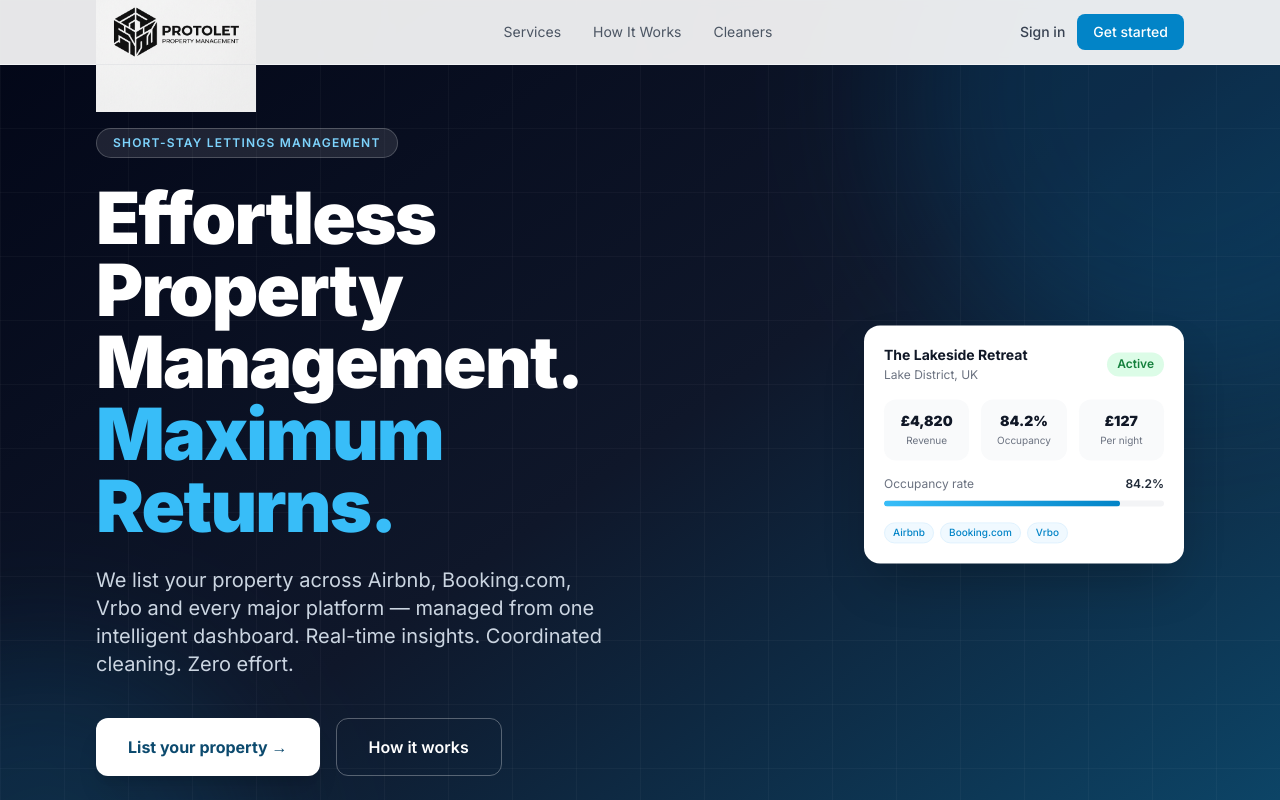
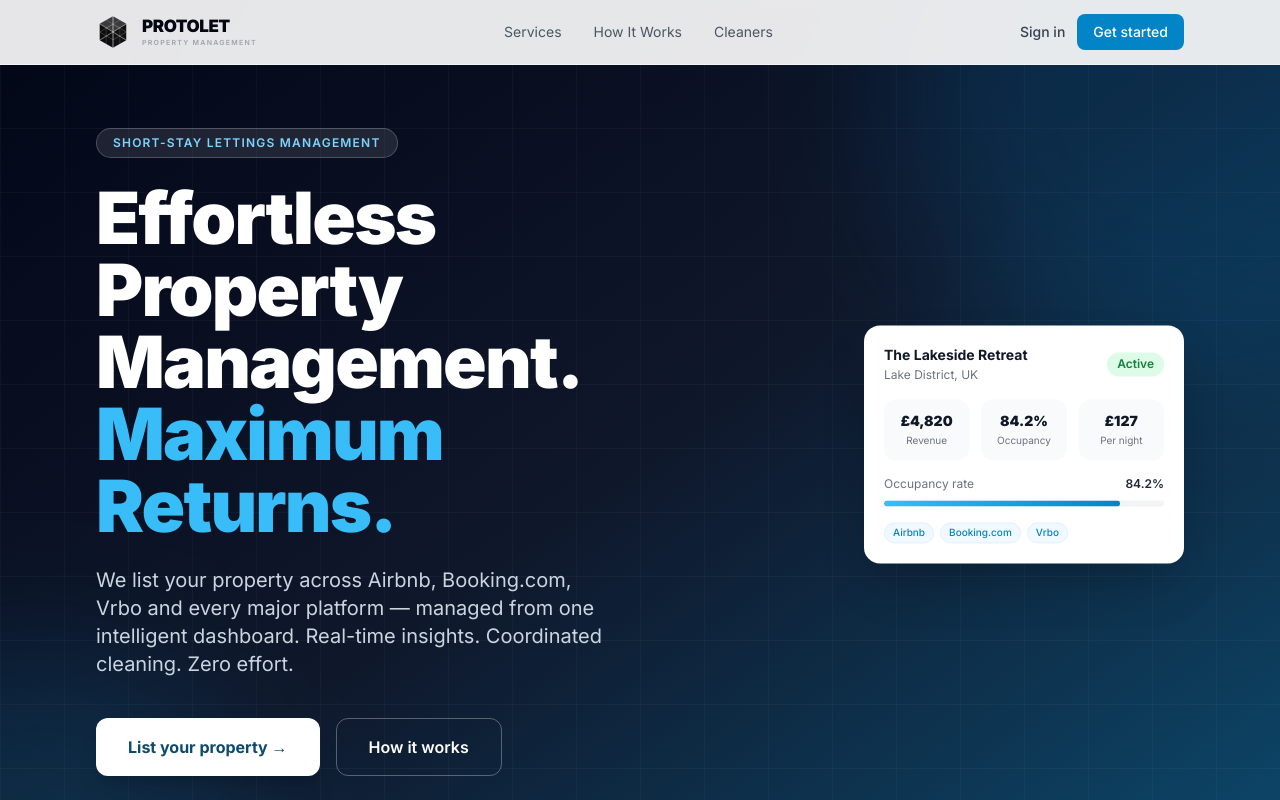
Before and after one commit to Baldry40/prestolet, a Next.js app: page / in a window 1280 px wide. Shown: the top 800 px of the page. Built offline with nearby package versions, Linux system fonts and the light colour scheme; no server answers.

Commit message:
fix: replace PNG logo with SVG component, add favicon

```diff
--- a/src/components/Footer.tsx
+++ b/src/components/Footer.tsx
@@ -1,5 +1,5 @@
 import Link from 'next/link'
-import Image from 'next/image'
+import { Logo } from '@/components/Logo'
 
 export default function Footer() {
   return (
@@ -9,7 +9,7 @@ export default function Footer() {
           {/* Col 1 — Brand */}
           <div>
             <div className="mb-3">
-              <Image src="/logo.png" alt="Prestolet" width={160} height={45} className="object-contain brightness-0 invert" />
+              <Logo size="sm" inverted />
             </div>
             <p className="text-sm text-slate-400 leading-relaxed">
               Effortless short-stay lettings management. We handle everything so you can focus on what matters.
--- /dev/null
+++ b/src/components/Logo.tsx
@@ -0,0 +1,77 @@
+import React from 'react'
+
+type LogoProps = {
+  inverted?: boolean
+  size?: 'sm' | 'md' | 'lg'
+  className?: string
+}
+
+export function Logo({ inverted = false, size = 'md', className = '' }: LogoProps) {
+  const fill = inverted ? '#ffffff' : '#111111'
+  const lineFill = inverted ? 'rgba(0,0,0,0.35)' : 'rgba(255,255,255,0.55)'
+  const subtleLineFill = inverted ? 'rgba(0,0,0,0.2)' : 'rgba(255,255,255,0.3)'
+  const cubeSize = size === 'sm' ? 34 : size === 'lg' ? 54 : 44
+  const titleSize = size === 'sm' ? 'text-[17px]' : size === 'lg' ? 'text-2xl' : 'text-[21px]'
+  const subSize = size === 'sm' ? 'text-[7px]' : 'text-[8.5px]'
+  const titleColor = inverted ? 'text-white' : 'text-gray-950'
+  const subColor = inverted ? 'text-white/50' : 'text-gray-400'
+
+  return (
+    <div className={`flex items-center gap-3 ${className}`}>
+      {/* ── Cube icon ── */}
+      <svg
+        width={cubeSize}
+        height={cubeSize}
+        viewBox="0 0 100 100"
+        fill="none"
+        xmlns="http://www.w3.org/2000/svg"
+      >
+        {/* Outer hexagon body */}
+        <polygon
+          points="50,4 89,26 89,74 50,96 11,74 11,26"
+          fill={fill}
+        />
+
+        {/* Top face tint */}
+        <polygon
+          points="50,4 89,26 50,50 11,26"
+          fill={inverted ? 'rgba(255,255,255,0.12)' : 'rgba(255,255,255,0.18)'}
+        />
+        {/* Left face tint */}
+        <polygon
+          points="11,26 50,50 50,96 11,74"
+          fill={inverted ? 'rgba(0,0,0,0.2)' : 'rgba(0,0,0,0.22)'}
+        />
+
+        {/* Primary structural lines */}
+        <line x1="50" y1="4"  x2="50" y2="96" stroke={lineFill} strokeWidth="3"   strokeLinecap="round"/>
+        <line x1="11" y1="26" x2="89" y2="74" stroke={lineFill} strokeWidth="2.5" strokeLinecap="round"/>
+        <line x1="89" y1="26" x2="11" y2="74" stroke={lineFill} strokeWidth="2.5" strokeLinecap="round"/>
+
+        {/* Left-face internal geometry */}
+        <line x1="11" y1="50" x2="50" y2="27" stroke={subtleLineFill} strokeWidth="1.8"/>
+        <line x1="11" y1="50" x2="50" y2="73" stroke={subtleLineFill} strokeWidth="1.8"/>
+        <line x1="30" y1="38" x2="30" y2="85" stroke={subtleLineFill} strokeWidth="1.4"/>
+
+        {/* Right-face internal geometry */}
+        <line x1="89" y1="50" x2="50" y2="27" stroke={subtleLineFill} strokeWidth="1.8"/>
+        <line x1="89" y1="50" x2="50" y2="73" stroke={subtleLineFill} strokeWidth="1.8"/>
+        <line x1="70" y1="38" x2="70" y2="85" stroke={subtleLineFill} strokeWidth="1.4"/>
+
+        {/* Top-face internal geometry */}
+        <line x1="30" y1="38" x2="70" y2="15" stroke={subtleLineFill} strokeWidth="1.4"/>
+        <line x1="70" y1="38" x2="30" y2="15" stroke={subtleLineFill} strokeWidth="1.4"/>
+      </svg>
+
+      {/* ── Wordmark ── */}
+      <div className="select-none">
+        <div className={`font-black tracking-tight leading-none ${titleSize} ${titleColor}`}>
+          PROTOLET
+        </div>
+        <div className={`font-semibold tracking-[0.18em] uppercase leading-none mt-1 ${subSize} ${subColor}`}>
+          Property Management
+        </div>
+      </div>
+    </div>
+  )
+}
--- a/src/components/Nav.tsx
+++ b/src/components/Nav.tsx
@@ -1,8 +1,8 @@
 'use client'
 import { useState, useEffect } from 'react'
 import Link from 'next/link'
-import Image from 'next/image'
 import { useSession, signOut } from 'next-auth/react'
+import { Logo } from '@/components/Logo'
 
 export default function Nav() {
   const { data: session } = useSession()
@@ -20,8 +20,8 @@ export default function Nav() {
       <div className="max-w-6xl mx-auto px-4 sm:px-6 lg:px-8">
         <div className="flex items-center justify-between h-16">
           {/* Logo */}
-          <Link href="/" className="flex items-center">
-            <Image src="/logo.png" alt="Prestolet" width={160} height={45} className="object-contain mix-blend-multiply" />
+          <Link href="/">
+            <Logo size="sm" />
           </Link>
 
           {/* Desktop nav links */}
```
Also changed, not shown: src/app/icon.svg (added).
